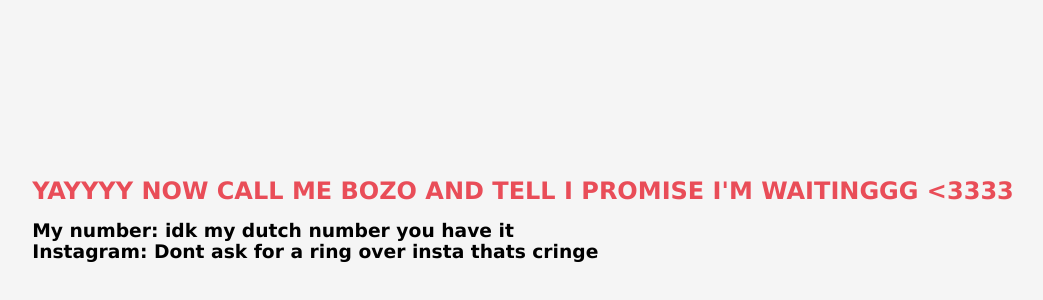
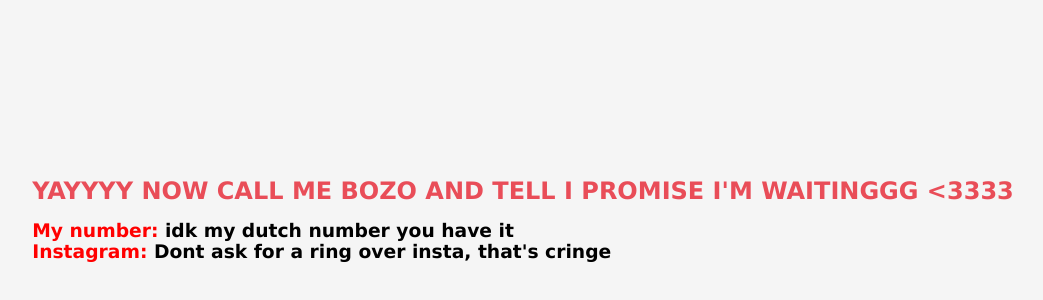
Before and after one commit to yussypu/ba7ebek, a plain HTML site: page celebrate.html in a window 1280 px wide. Shown: the part 188-488 px from the top of the page, without its empty margins (117-1160 px from the left). Drawn offline with Linux system fonts and the light colour scheme.

Commit message:
Update celebrate.html

```diff
--- a/celebrate.html
+++ b/celebrate.html
@@ -9,8 +9,8 @@
 <body>
     <div class="wrapper">
         <h2 class="question">YAYYYY NOW CALL ME BOZO AND TELL I PROMISE I'M WAITINGGG <3333</h2>
-        <h3> My number: idk my dutch number you have it </h3>
-        <h3> Instagram: Dont ask for a ring over insta thats cringe</h3>
+        <h3><span style="color: red;">My number:</span> idk my dutch number you have it </h3>
+        <h3><span style="color: red;">Instagram:</span> Dont ask for a ring over insta, that's cringe</h3>
     </div>
 </body>
 </html>
```
